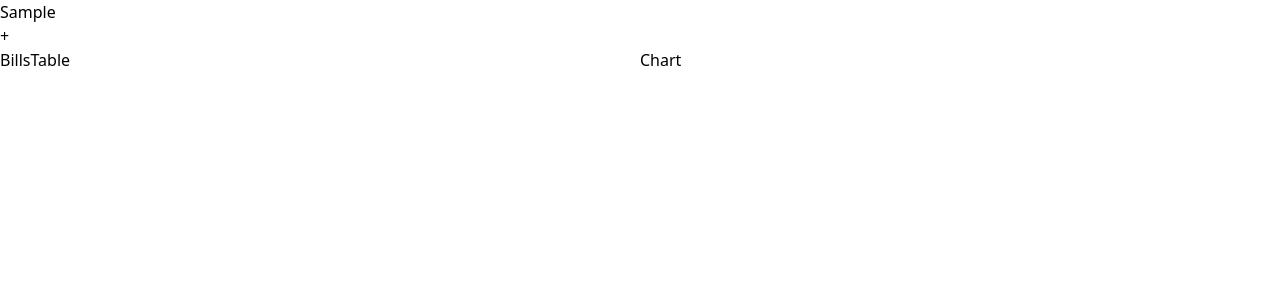
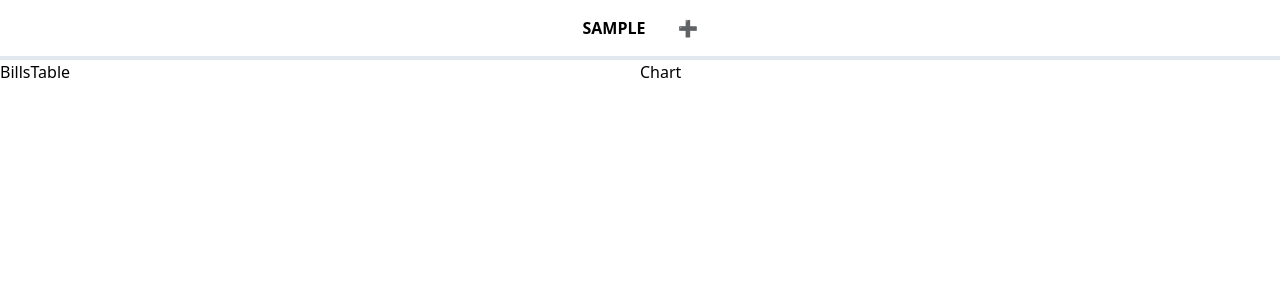
Before and after one commit to Axeldnahcram/bill_tracker, a Vue app: page / in a window 1280 px wide. Both pictures are taken after typing "Sample" into the empty fields and a click on the button "Add". Shown: the top 300 px of the page. Built offline with nearby package versions, Linux system fonts and the light colour scheme.

Commit message:
AXEL -UPD- some css added the plus button

```diff
--- a/src/components/NavBar.vue
+++ b/src/components/NavBar.vue
@@ -1,12 +1,14 @@
 <template>
-    <ul>
-        <li
-            v-for="category in categories"
-            :key="category">
-            {{category}}
-        </li>
-        <li @click="triggerShowAddCategory">+</li>
-    </ul>
+  <ul class="list-reset inline flex justify-center border-b-4 mb-0">
+    <li
+      class="p-4 inline bg-grey-lighter hover:bg-grey-light uppercase font-black cursor-pointer"
+      v-for="category in categories"
+      :key="category" >
+      {{category}}
+    </li>
+
+    <li class="p-4 inline bg-grey-lighter hover:bg-grey-light uppercase font-black cursor-pointer" @click="triggerShowAddCategory">➕</li>
+  </ul>
 </template>
 
 <script>
```
Also changed, not shown: 1 other file (tests, documents, lock files or other folders).
